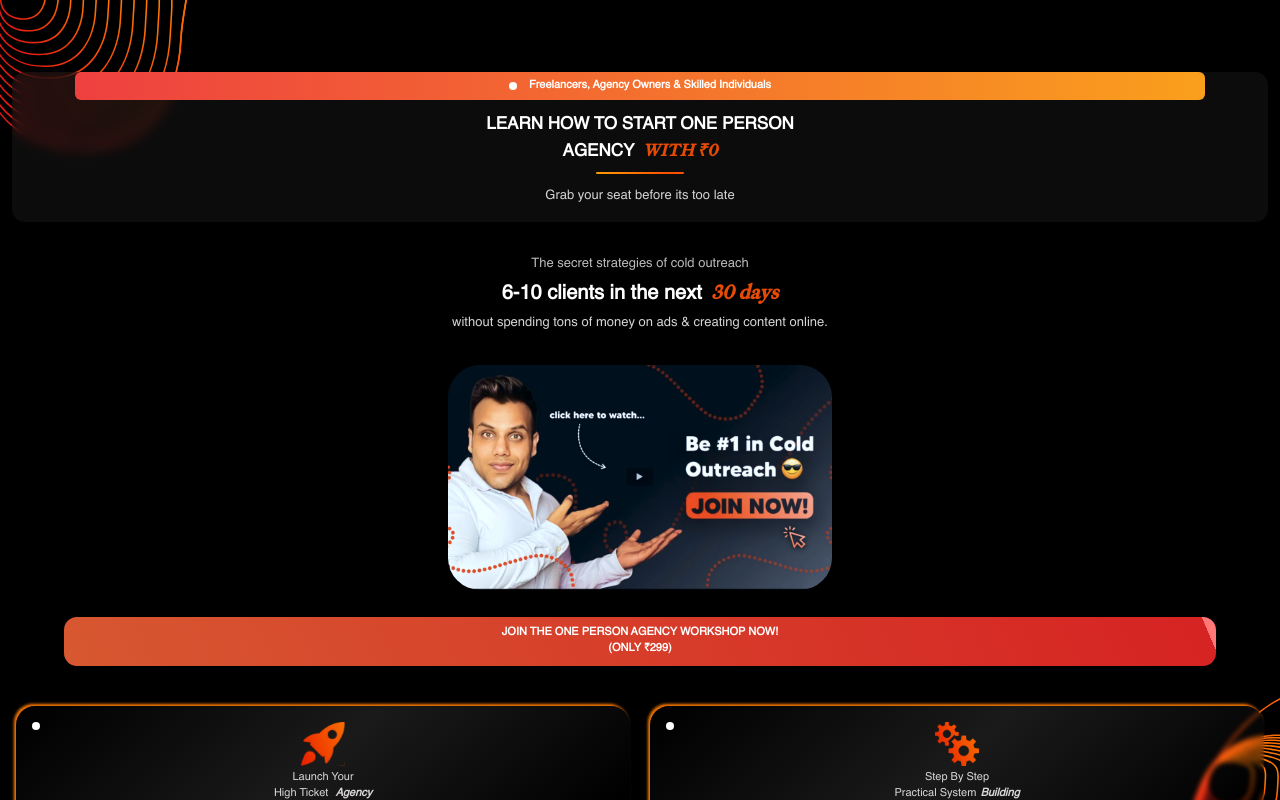
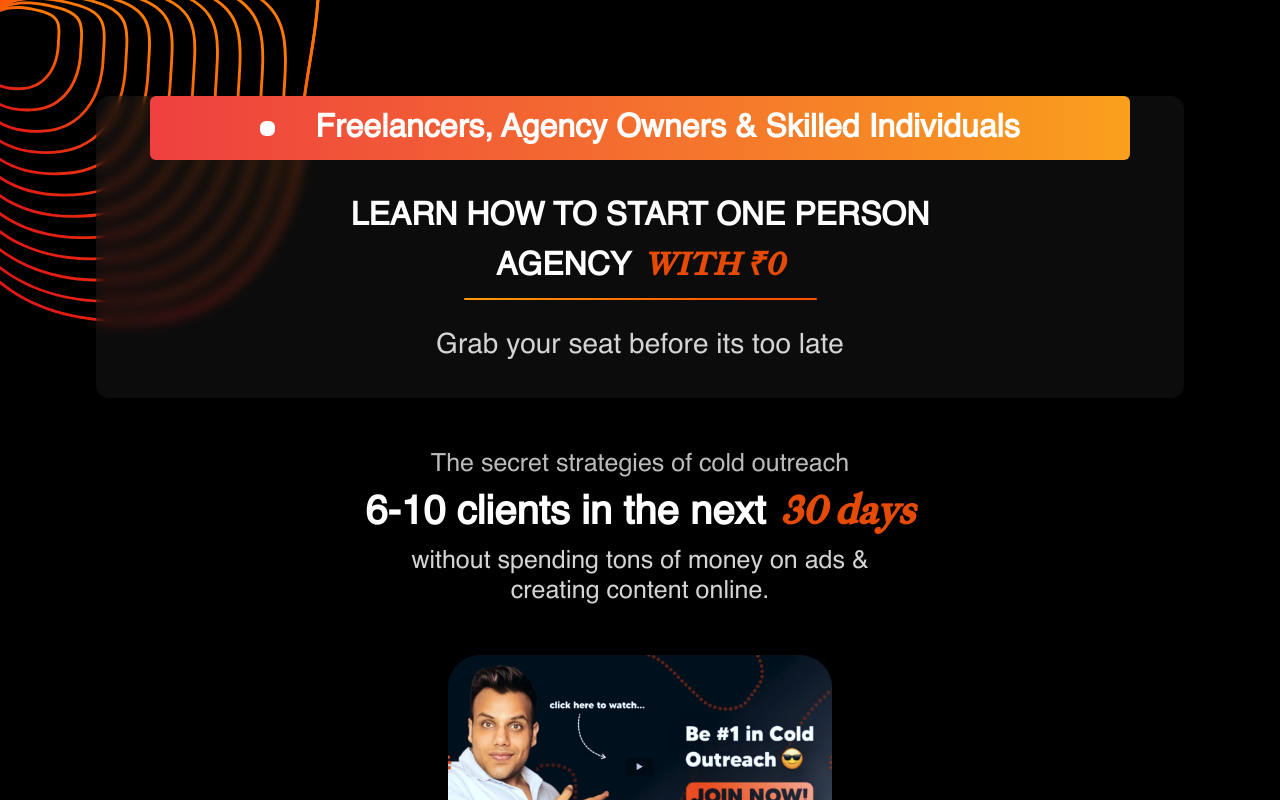
Before and after one commit to ShayanJamil519/uk-landing-page, a Next.js app: page / in a window 1280 px wide. Shown: the top 800 px of the page. Built offline with nearby package versions, Linux system fonts and the light colour scheme; a web font is replaced by a local one.

Commit message:
Hero Section Responsiveness Done

```diff
--- a/src/app/page.js
+++ b/src/app/page.js
@@ -12,7 +12,16 @@ import SpotsLeft from "@/components/SpotsLeft";
 export default function Home() {
   return (
     <div className="bg-[#000] py-10 relative">
-      <img src="/layer__1.svg" alt="logo" className="absolute top-0 left-0" />
+      <img
+        src="/layer__1.svg"
+        alt="logo"
+        className="absolute top-0 left-0 sm:hidden block"
+      />
+      <img
+        src="/hero__layer__large.svg"
+        alt="logo"
+        className="absolute top-0 left-0 sm:block hidden sm:w-[35%] md:w-[30%] lg:w-[25%]"
+      />
       <Hero />
       <JoinNow />
       <JoinWorkshop />
--- a/src/components/Hero.jsx
+++ b/src/components/Hero.jsx
@@ -3,12 +3,12 @@ import React from "react";
 const Hero = () => {
   return (
     <div
-      className="pt-10  px-3 font-helvetica text-center
+      className="pt-10 md:pt-16  px-3 lg:px-0  sm:w-[90%] lg:w-[85%] mx-auto font-helvetica text-center
 "
     >
       {/* Top */}
       <div
-        className="w-full relative pb-4 "
+        className="w-full relative pb-4 lg:pb-8 "
         style={{
           borderRadius: "13px",
           background: " rgba(48, 48, 48, 0.25)",
@@ -16,48 +16,57 @@ const Hero = () => {
         }}
       >
         <div
-          className="w-[90%] -mt-2 mx-auto h-[28px]  rounded-md flex justify-center items-center gap-3"
+          className="w-[90%] -mt-2 mx-auto py-3 lg:py-2  rounded-md flex justify-center items-center gap-3 lg:gap-10"
           style={{
             background: "linear-gradient(90deg, #EE4040 0%, #FAA11C 101.62%)",
           }}
         >
-          <div className="w-[8px] h-[8px] rounded-md bg-[#fff]"></div>
+          <div className="w-[8px] h-[8px] sm:w-[15px] sm:h-[15px]  rounded-md bg-[#fff]"></div>
 
-          <p className="text-[11px] text-[#fff] font-bold">
+          <p className="text-[11px] lg:text-[32px] md:text-[24px] sm:text-[20px] text-[#fff] font-bold">
             Freelancers, Agency Owners & Skilled Individuals
           </p>
         </div>
 
-        <h1 className="text-[#fff] text-[17px]  mt-3 font-bold">
+        <h1 className="text-[#fff] text-[17px] lg:text-[32px] md:text-[24px] sm:text-[20px]  mt-3 lg:mt-8 font-bold">
           LEARN HOW TO START ONE PERSON
         </h1>
-        <h1 className="text-[#fff] text-[17px] font-bold ">
+        <h1 className="text-[#fff] text-[17px] lg:text-[32px] md:text-[24px] sm:text-[20px] font-bold ">
           AGENCY{" "}
           <span className="text-[#E64B06] ml-1 font-epicene italic">
             WITH ₹0
           </span>
         </h1>
 
-        <img src="/Line 1.svg" alt="logo" className="mx-auto mt-2" />
+        <img
+          src="/Line 1.svg"
+          alt="logo"
+          className="mx-auto mt-2 sm:hidden block"
+        />
+        <img
+          src="/line__large.svg"
+          alt="logo"
+          className="mx-auto mt-2 sm:block hidden"
+        />
 
-        <p className="text-[#D4D4D4] text-[13px] mt-3 ">
+        <p className="text-[#D4D4D4] text-[13px] mt-3 lg:mt-6 lg:text-[28px] md:text-[24px] sm:text-[20px] font-normal">
           Grab your seat before its too late
         </p>
       </div>
 
       {/* Bottom */}
-      <div className="my-8">
-        <p className="text-[#BBB] text-[13px]">
+      <div className="my-8 lg:my-12 sm:my-10">
+        <p className="text-[#BBB] text-[13px] lg:text-[25px] md:text-[22px] sm:text-[20px]">
           The secret strategies of cold outreach{" "}
         </p>
-        <h1 className="text-[#fff] text-[20px]  mt-1 font-bold">
+        <h1 className="text-[#fff] text-[20px]  mt-1 sm:-mt-1 font-bold lg:text-[40px] md:text-[32px] sm:text-[25px]">
           6-10 clients in the next{" "}
           <span className="text-[#E64B06] ml-1 font-epicene italic">
             30 days
           </span>
         </h1>
 
-        <p className="text-[#D4D4D4] text-[13px] mt-1 w-[90%] mx-auto ">
+        <p className="text-[#D4D4D4] text-[13px] md:w-[50%] sm:leading-[30px]  lg:text-[25px] md:text-[22px] sm:text-[20px] mt-1 w-[90%] mx-auto ">
           without spending tons of money on ads & creating content online.
         </p>
       </div>
```
Also changed, not shown: public/hero__layer__large.svg (added), public/line__large.svg (added).
